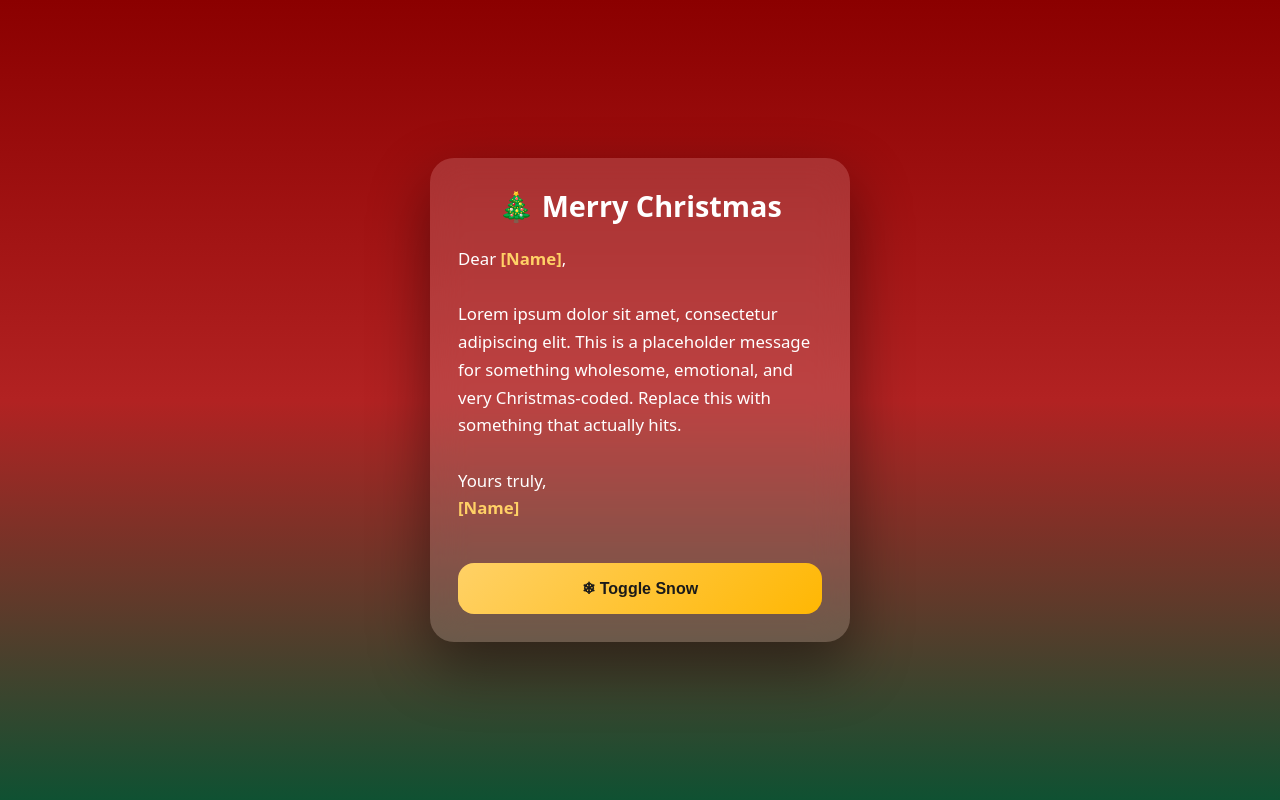
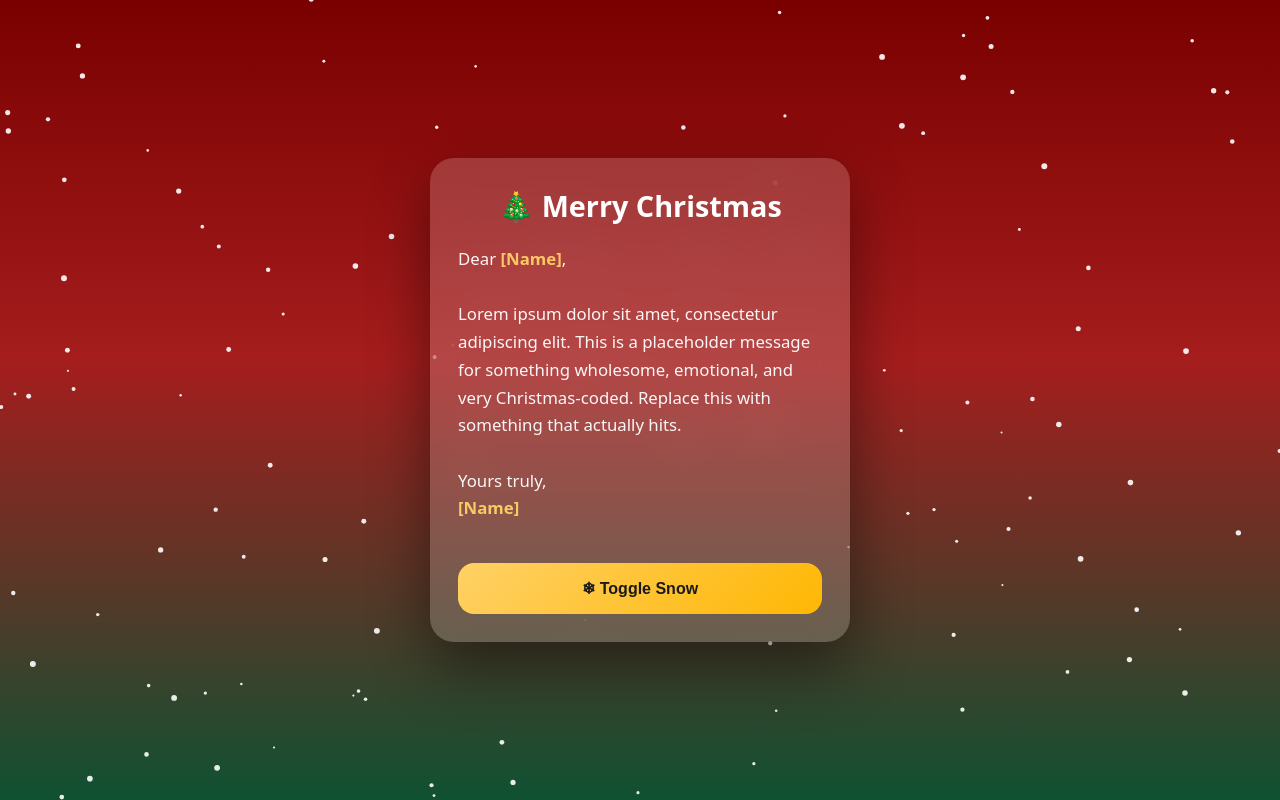
Before and after one commit to davide-muzzi/christmas-card-2025, a plain HTML site: page index.html in a window 1280 px wide. Drawn offline with Linux system fonts and the light colour scheme.

Commit message:
fix js not loading

```diff
--- a/index.html
+++ b/index.html
@@ -4,11 +4,15 @@
     <meta charset="UTF-8" />
     <meta name="viewport" content="width=device-width, initial-scale=1.0" />
     <title>Merry Christmas 🎄</title>
+
+    <!-- Styles -->
     <link rel="stylesheet" href="styles.css" />
   </head>
   <body>
+    <!-- Snow -->
     <canvas id="snow"></canvas>
 
+    <!-- Card -->
     <main class="card">
       <h1>🎄 Merry Christmas</h1>
 
@@ -25,6 +29,7 @@
       <button id="snowToggle">❄ Toggle Snow</button>
     </main>
 
-    <script src="script.js"></script>
+    <!-- Script -->
+    <script src="scripts.js" defer></script>
   </body>
 </html>
--- a/scripts.js
+++ b/scripts.js
@@ -3,20 +3,22 @@ const ctx = canvas.getContext("2d");
 
 let snowing = true;
 let flakes = [];
+const DPR = window.devicePixelRatio || 1;
 
-function resize() {
-  canvas.width = window.innerWidth;
-  canvas.height = window.innerHeight;
+function resizeCanvas() {
+  canvas.width = window.innerWidth * DPR;
+  canvas.height = window.innerHeight * DPR;
+  canvas.style.width = window.innerWidth + "px";
+  canvas.style.height = window.innerHeight + "px";
+  ctx.setTransform(DPR, 0, 0, DPR, 0, 0);
 }
-resize();
-window.addEventListener("resize", resize);
 
-function initSnow() {
+function createFlakes() {
   flakes = Array.from({ length: 120 }, () => ({
-    x: Math.random() * canvas.width,
-    y: Math.random() * canvas.height,
+    x: Math.random() * window.innerWidth,
+    y: Math.random() * window.innerHeight,
     r: Math.random() * 2 + 1,
-    v: Math.random() * 0.8 + 0.4,
+    v: Math.random() * 1 + 0.6,
   }));
 }
 
@@ -24,16 +26,16 @@ function animateSnow() {
   ctx.clearRect(0, 0, canvas.width, canvas.height);
 
   if (snowing) {
-    ctx.fillStyle = "rgba(255,255,255,0.9)";
-    flakes.forEach((f) => {
+    ctx.fillStyle = "rgba(255, 255, 255, 0.9)";
+    flakes.forEach((flake) => {
       ctx.beginPath();
-      ctx.arc(f.x, f.y, f.r, 0, Math.PI * 2);
+      ctx.arc(flake.x, flake.y, flake.r, 0, Math.PI * 2);
       ctx.fill();
 
-      f.y += f.v;
-      if (f.y > canvas.height) {
-        f.y = -5;
-        f.x = Math.random() * canvas.width;
+      flake.y += flake.v;
+      if (flake.y > window.innerHeight) {
+        flake.y = -5;
+        flake.x = Math.random() * window.innerWidth;
       }
     });
   }
@@ -45,5 +47,8 @@ document.getElementById("snowToggle").addEventListener("click", () => {
   snowing = !snowing;
 });
 
-initSnow();
+resizeCanvas();
+createFlakes();
 animateSnow();
+
+window.addEventListener("resize", resizeCanvas);
--- a/styles.css
+++ b/styles.css
@@ -3,11 +3,16 @@
   -webkit-tap-highlight-color: transparent;
 }
 
+html,
 body {
   margin: 0;
-  min-height: 100vh;
+  padding: 0;
+  height: 100%;
+}
+
+body {
   font-family: system-ui, -apple-system, BlinkMacSystemFont, sans-serif;
-  background: linear-gradient(180deg, #8b0000, #b22222, #0f5132);
+  background: linear-gradient(180deg, #7a0000 0%, #a51d1d 45%, #0f5132 100%);
   display: flex;
   justify-content: center;
   align-items: center;
@@ -15,27 +20,37 @@ body {
   overflow: hidden;
 }
 
+/* Snow canvas */
+#snow {
+  position: fixed;
+  inset: 0;
+  pointer-events: none;
+  z-index: 1;
+}
+
 /* Card */
 .card {
+  position: relative;
+  z-index: 2;
   width: 92%;
   max-width: 420px;
   padding: 28px;
   border-radius: 24px;
-  background: rgba(255, 255, 255, 0.15);
+  background: rgba(255, 255, 255, 0.18);
   backdrop-filter: blur(18px);
   box-shadow: 0 25px 60px rgba(0, 0, 0, 0.45);
 }
 
-h1 {
-  margin-top: 0;
-  margin-bottom: 20px;
+.card h1 {
+  margin: 0 0 20px;
   text-align: center;
   font-size: 1.8rem;
 }
 
-p {
+.card p {
   line-height: 1.65;
   font-size: 1.05rem;
+  opacity: 0.95;
 }
 
 .highlight {
@@ -60,15 +75,3 @@ button {
 button:active {
   transform: scale(0.96);
 }
-
-/* Snow canvas */
-#snow {
-  position: fixed;
-  inset: 0;
-  pointer-events: none;
-  z-index: 0;
-}
-
-.card {
-  z-index: 1;
-}
```
